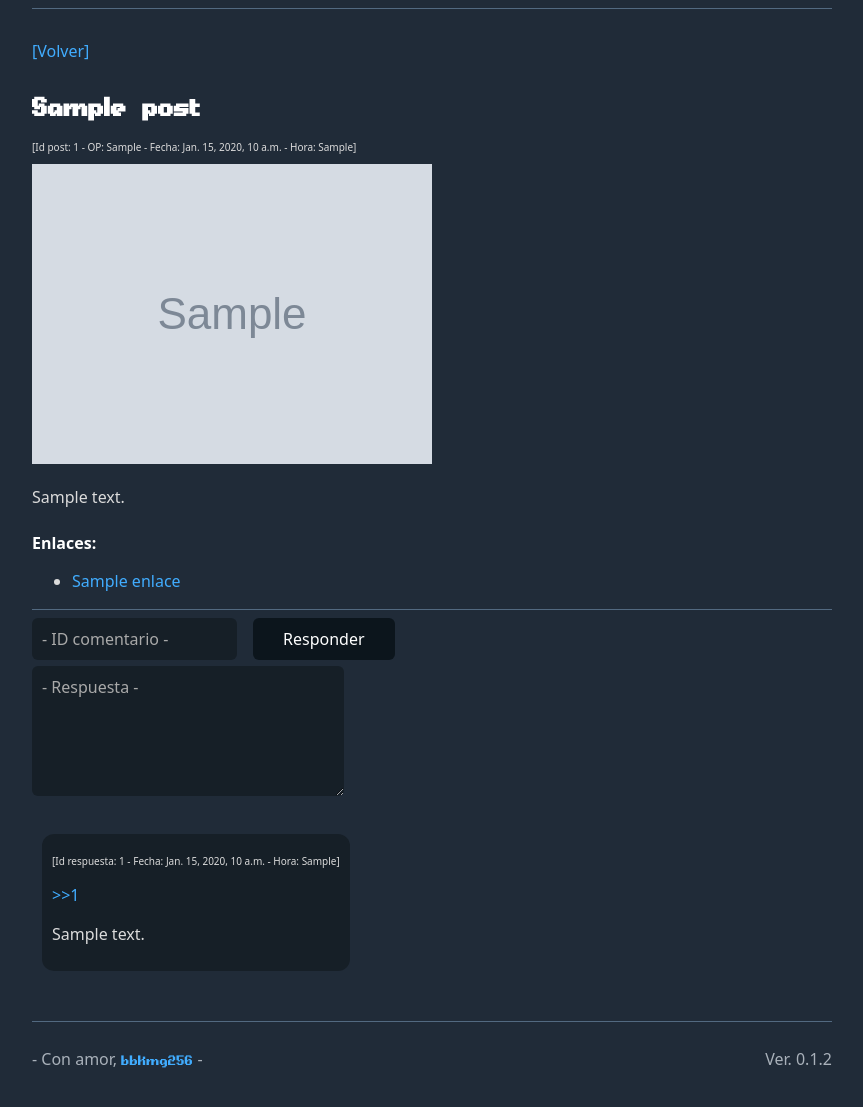
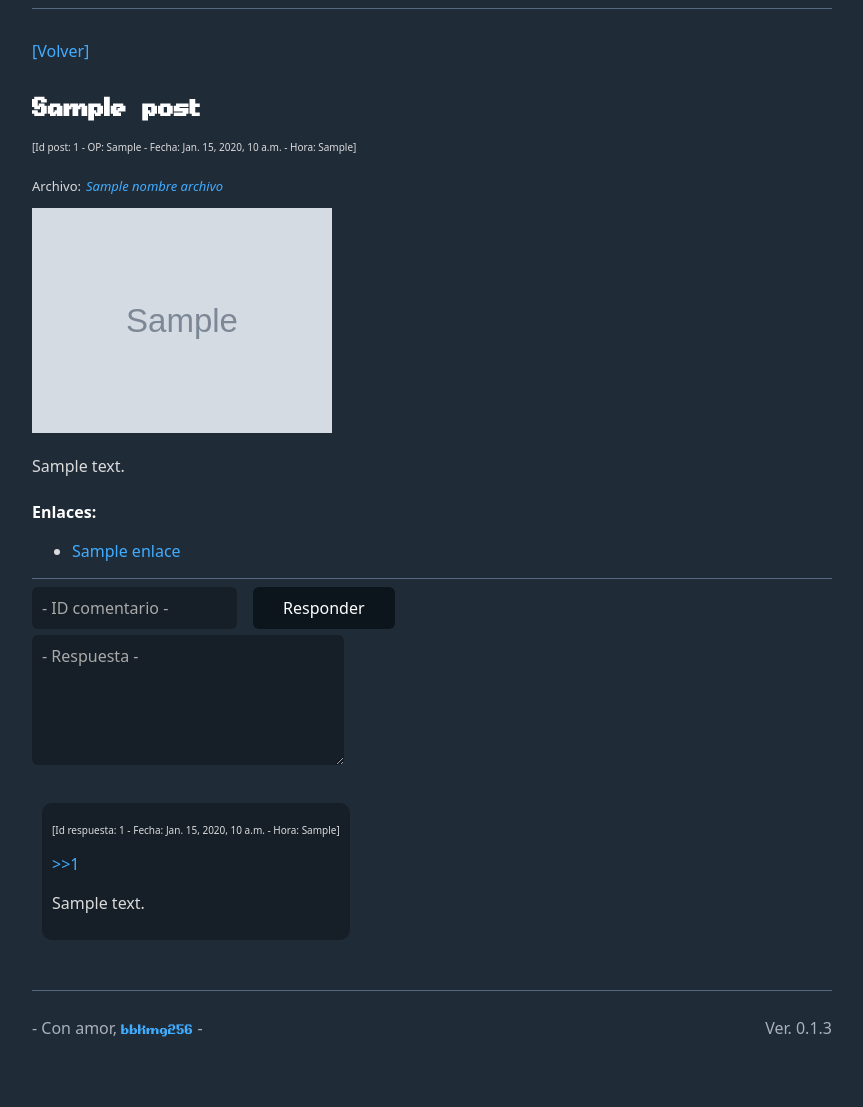
Before and after one commit to bbkmg256/VT-sc, a Django app: template templates/posts/post.html in a window 1280 px wide. Shown: the part 42-1149 px from the top of the page, without its empty margins (208-1071 px from the left). After the commit the page ends 1079 px from the top, so only its background shows below. Run offline with Django 5.2, Linux system fonts and the light colour scheme; the template is opened without the code that fills it: most values are stand-ins (such as "Sample title", 1, 10 or a date in 2020); grey boxes marked "Sample" are stand-in pictures.

Commit message:
Funcionalidad de ampliación de imagen de post, cambios esteticos, inclución de alpinejs para funcionalidad en el front, entre otras mejoras

```diff
--- a/static/css/style.css
+++ b/static/css/style.css
@@ -79,7 +79,7 @@
 .contorno-respuesta-post {
     border: 0px solid #ccc;
     padding: 10px;
-    border-radius: 12px;
+    border-radius: 10px;
     display: inline-block;
     background-color: #161f27;
 }
@@ -106,14 +106,14 @@
 }
 
 .contenedor-archivo {
-  max-width: 350px;
-  width: 100%;
-  overflow: hidden;
+    max-width: 350px;
+    width: 100%;
+    overflow: hidden;
 }
 
 /* Fuerza al input a ocupar todo el ancho disponible de su contenedor */
 .contenedor-archivo input[type="file"] {
-  width: 100%;
+    width: 100%;
 }
 
 .expandir-alineado {
@@ -121,8 +121,17 @@
     width: 100%;
 }
 
-/*Esta mierda no funciona*/
 input[type="file"] {
     background: transparent; /* O background: none; */
     border: none;
 }
+
+.tam-fuente-alinear-n-arch {
+    font-size: 13px;
+    display: flex;
+    gap: 5px;
+}
+
+.estilo-fuente-n-arch {
+    font-style: oblique;
+}
--- a/templates/core/footer.html
+++ b/templates/core/footer.html
@@ -6,7 +6,7 @@
 				<p>- Con amor, <a href="https://github.com/bbkmg256" class="fuente-alph">bbkmg256</a> -</p>
 			</div>
 			<div>
-				<p>Ver. 0.1.2</p>
+				<p>Ver. 0.1.3</p>
 			</div>
 		</div>
 	</div>
--- a/templates/posts/post.html
+++ b/templates/posts/post.html
@@ -7,6 +7,8 @@
 	<meta name="viewport" content="width=device-width, initial-scale=1">
 	<!-- Estilo water.css -->
 	<link rel="stylesheet" href="{% static 'css/style.css' %}">
+	<!-- JS de Alpine.js -->
+	<script defer src="https://cdn.jsdelivr.net/npm/alpinejs@3.x.x/dist/cdn.min.js"></script>
 	<title>/{{ simb }}/ - Vomiting Things!</title>
 </head>
 <body>
@@ -20,11 +22,52 @@
 	<br>
 
 	<a href="{% url 'tablon_vista' simbolo=simb %}">[Volver]</a>
+
+	<!-- ESTE FORMULARIO POR EL MOMENTO NO SE EMPLEA NI SE TIENE EN CUENTA -->
+	{% comment %}
+	<div class="alinear-contenedor">
+		<div x-data="{ p_activo: false }">
+			<div class="alinear-contenedor">
+				<button x-show="!p_activo" x-on:click="p_activo = !p_activo">Iniciar un post</button>
+			</div>
+		<!-- Formulario para postear -->
+			<div x-show="p_activo">
+				<div class="contorno-formulario">
+					{% include "posts/posting_form.html" with simbolo_data=simb %}
+				</div>
+				<!-- <button x-on:click="p_activo = !p_activo">Ocultar</button> -->
+			</div>
+			{% if errores_form %}
+			<div>
+				{% for error in errores_form %}
+				<p>{{ error }}</p>
+				{% endfor %}
+			</div>
+			{% endif %}
+		</div>
+	</div>
+	<hr>
+
+	<br>
+	{% endcomment %}
+
 	<h1 class="fuente-alph tam-fuente-titulo-post">{{ post.titulo }}</h1>
 	<p class="tam-fuente">[Id post: {{ post.id }} - OP: {{ post.op_aka }} - Fecha: {{ post.fecha_publicacion }} - Hora: {{ post.hora_publicacion }}]</p>
 
+	<!-- La imagen se redimensiona al clickearla -->
 	{% if post.archivo_img %}
-	<img src="{{ post.archivo_img.url }}" width="400" loading="lazy">
+	<div class="tam-fuente-alinear-n-arch">
+		<p>Archivo: </p><p class="estilo-fuente-n-arch"><a href="{{ post.archivo_img.url }}" target="_blank">{{ nombre_archivo }}</a></p>
+	</div>
+	<div x-data="{ p_activo: false }">
+	    <img
+	        src="{{ post.archivo_img.url }}"
+	        :width="p_activo ? '' : '300'"
+	        @click="p_activo = !p_activo"
+	        loading="lazy"
+	        style="cursor: pointer; transition: width 0.3s ease;"
+	    >
+	</div>
 	{% endif %}
 
 	<p>{{ post.contenido|linebreaks }}</p>
```
Also changed, not shown: DEVLOG.txt (+18 -0 lines), src/apps/posts/views.py (+14 -4 lines), src/apps/tablon/views.py (+15 -4 lines), templates/posts/post_list.html (+24 -1 lines), templates/posts/posting.html (deleted, +0 -11 lines), templates/tablon/tablon.html (+11 -2 lines).
